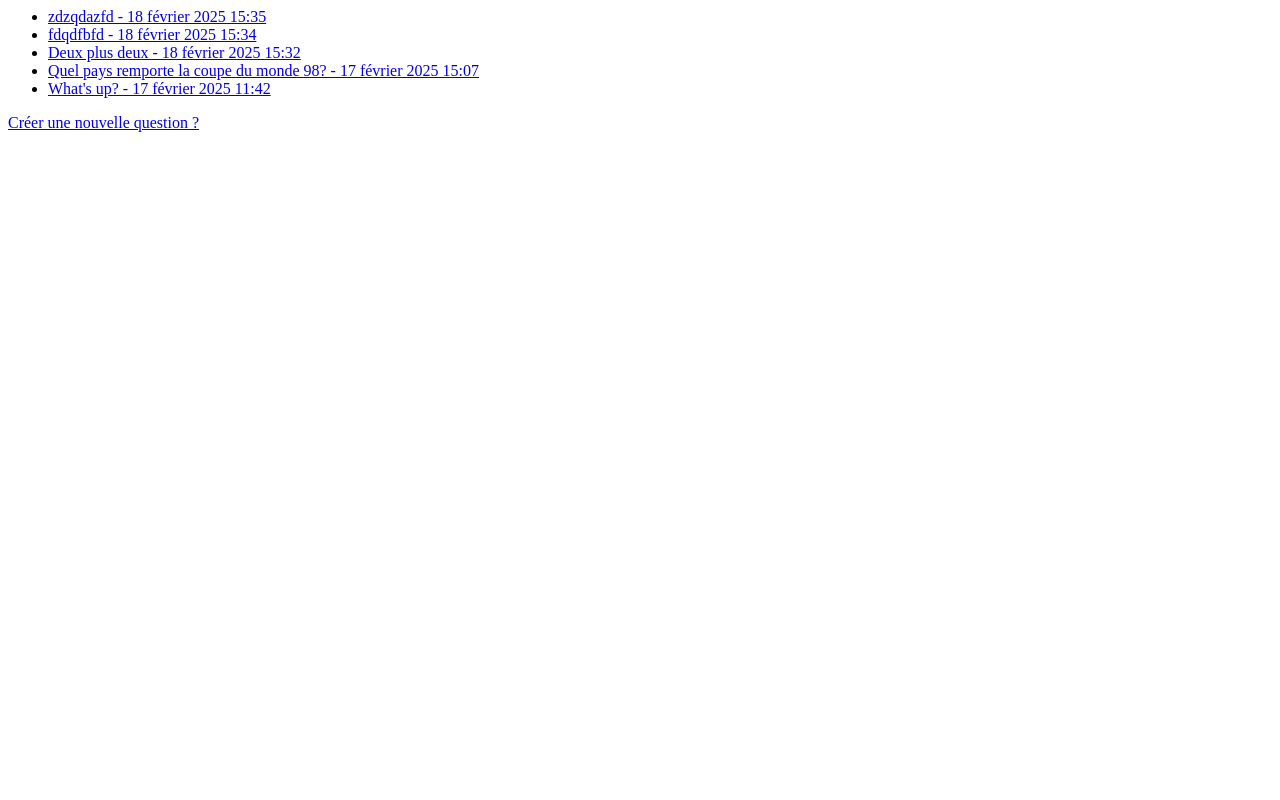
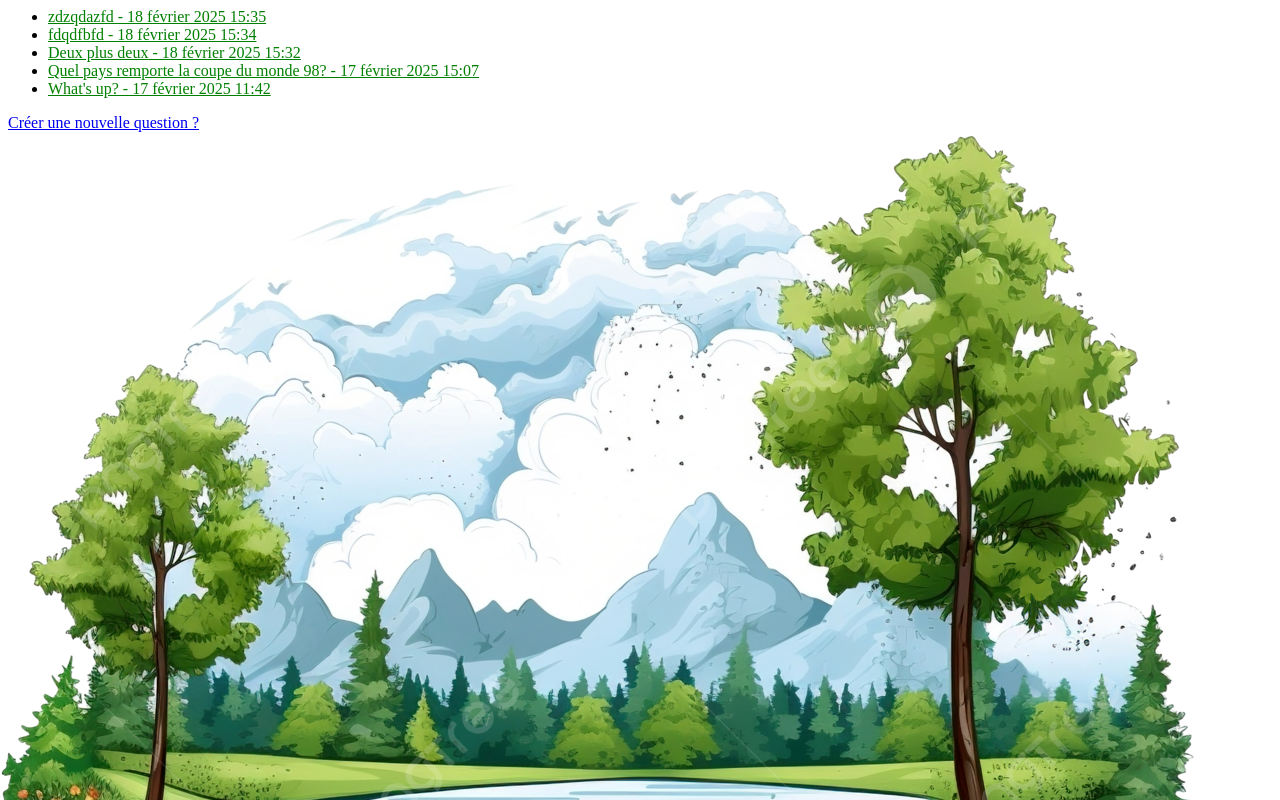
Before and after one commit to Arthur40480/TutorielDjango, a Django app: page /polls/ in a window 1280 px wide. Run offline with Django 4.2, Linux system fonts and the light colour scheme; data comes from the database, SQL or seed files in the repository.

Commit message:
Ecriture de votre première application Django 6e partie

```diff
--- /dev/null
+++ b/mysite/polls/static/polls/style.css
@@ -0,0 +1,7 @@
+body {
+    background: white url("images/background.png") no-repeat;
+}
+
+li a {
+    color: green;
+}
--- a/mysite/polls/templates/polls/index.html
+++ b/mysite/polls/templates/polls/index.html
@@ -1,3 +1,6 @@
+{% load static %}
+<link rel="stylesheet" href="{% static 'polls/style.css' %}">
+
 {% if latest_question_list %}
     <ul>
     {% for question in latest_question_list %}
```
Also changed, not shown: mysite/polls/models.py (line endings or trailing spaces), mysite/polls/static/polls/images/background.png (added).
